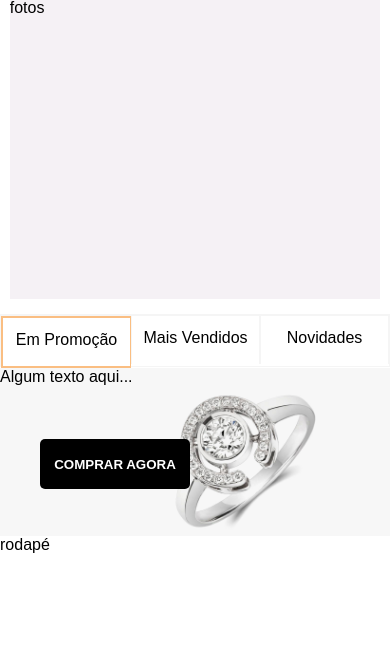
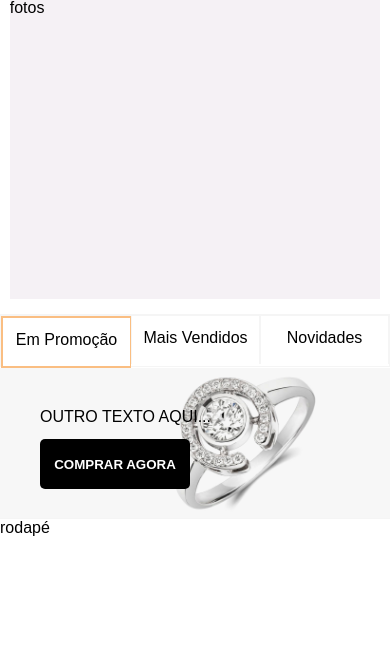
Before and after one commit to sceiferlucas/sceiferlucas.github.io, a PHP site: page / in a window 390 px wide. Shown: the part 951-1617 px from the top of the page. Run offline with PHP 8.4, Linux system fonts and the light colour scheme.

Commit message:
modifiquei o texto
efeito de transição

```diff
--- a/index.html
+++ b/index.html
@@ -25,8 +25,8 @@
 	</header>
 
 	<div id="banner">
-		<div class="texto">
-			Algum texto aqui...
+		<div class="texto" >
+			ALGUM TEXTO AQUI...
 		</div>
 		<div id="primeiroBotao">
 			<a href="#"><button><b>VER MAIS</b></button></a>
@@ -59,7 +59,7 @@
 	</div>
 	<div id="banner">
 		<div class="texto">
-			Algum texto aqui...
+			OUTRO TEXTO AQUI...
 		</div>
 		<div id="segundoBotao">
 			<a href="#"><button><b>COMPRAR AGORA</b></button></a>
--- a/style.css
+++ b/style.css
@@ -190,9 +190,31 @@ form input{
 	color: black;
 }
 
+@keyframes animacao{
+	from{margin-left: -250px; color: #F7F7F7}
+		to{margin-left: 190px; color: black}
+}
+
 .texto{
+	font-family: 'Rubik', sans-serif;
+	color: black;
+	margin-top: 100px;
+	position: absolute;
+	width: 250px;
+/*	border: 1px solid black;*/
+	font-size: 20px;
+	margin-left: 190px;
+	animation-name: animacao;
+	animation-duration: 2s;
+}
 
-}
+
+
+/*.texto:hover{
+	color: black;
+	transform: translateX(10px);
+	transition: 4s;
+}*/
 
 /*responsividade*/
 
@@ -273,4 +295,15 @@ form input{
 	margin: auto;
 	margin-bottom: 15px;
 }
+
+@keyframes animacao{
+	from{margin-left: -250px; color: #F7F7F7}
+		to{margin-left: 40px; color: black}
 }
+
+.texto{
+	margin-left: 40px;
+	margin-top: 40px;
+	font-size: 16px;
+}
+}
```
